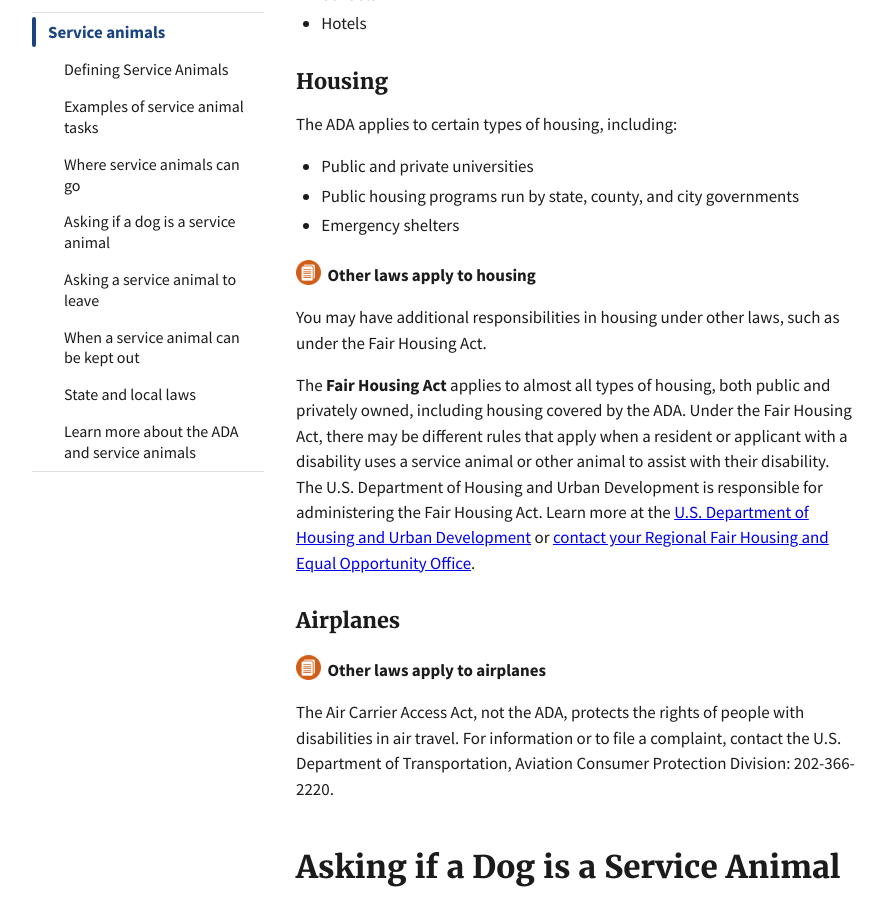
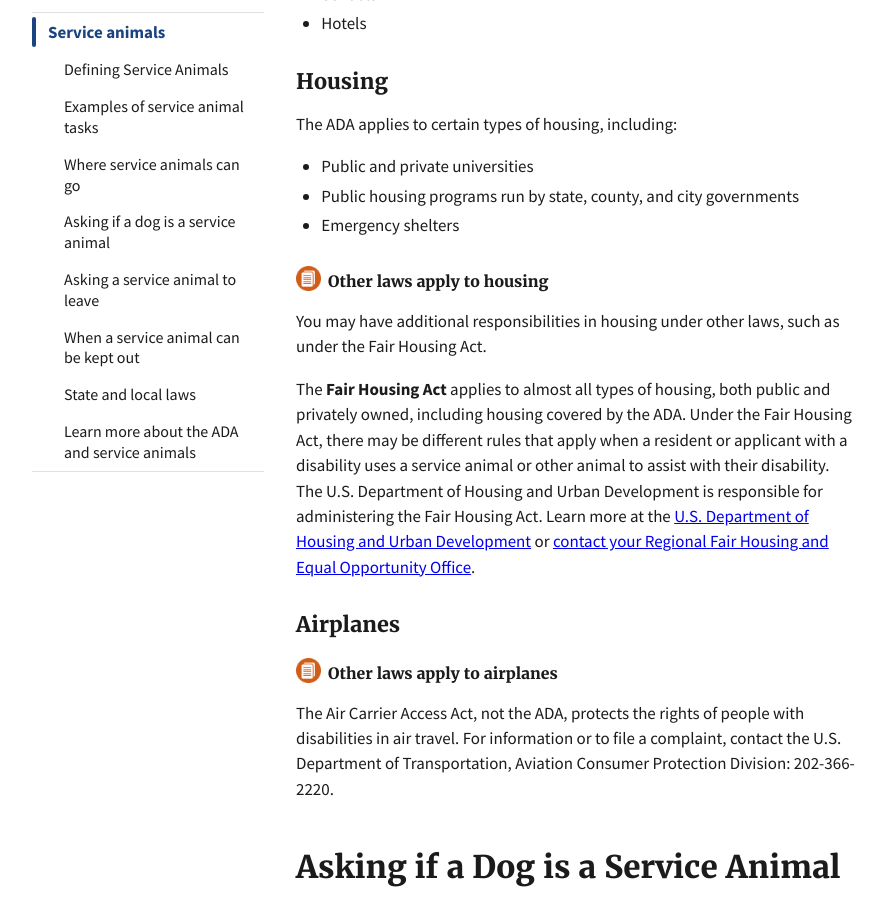
Before and after one commit to 18F/ada-sandbox, a Jekyll site: the page built from pages/service-animals.md, in a window 1280 px wide and 900 px high, scrolled down 1747 px. Shown: the whole window, without its empty margins (128-1013 px from the left). Built offline with Jekyll 4.4.1, drawn with Linux system fonts in a browser that asks for light colours.

Commit message:
Adds back h4s

```diff
--- a/pages/service-animals.md
+++ b/pages/service-animals.md
@@ -87,7 +87,7 @@ The ADA applies to certain types of housing, including:
 - Public housing programs run by state, county, and city governments
 - Emergency shelters
 
-{% include document.html %} **Other laws apply to housing**
+#### {% include document.html %} Other laws apply to housing
 
 You may have additional responsibilities in housing under other laws, such as under the Fair Housing Act.
 
@@ -95,7 +95,7 @@ The **Fair Housing Act** applies to almost all types of housing, both public and
 
 ### Airplanes
 
-{% include document.html %} **Other laws apply to airplanes**
+#### {% include document.html %} Other laws apply to airplanes
 
 The Air Carrier Access Act, not the ADA, protects the rights of people with disabilities in air travel. For information or to file a complaint, contact the U.S. Department of Transportation, Aviation Consumer Protection Division: 202-366-2220.
 
```
